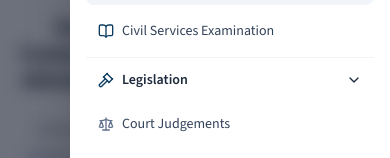
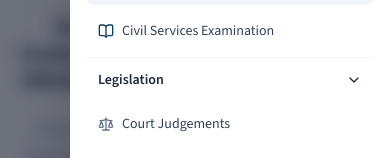
Before and after one commit to devch007/Civilspage, a Next.js app: page / in a window 390 px wide. Both pictures are taken after a click on the button 354 px from the left and 67 px from the top of the page. Shown: the part 127-285 px from the top of the page. Built offline with nearby package versions, Linux system fonts and the light colour scheme; no server answers; the database is empty.

Commit message:
Remove icon in front of Legislation in header

```diff
--- a/src/components/layout/Header.tsx
+++ b/src/components/layout/Header.tsx
@@ -605,8 +605,7 @@
                   onClick={() => toggleDropdown('mobile-legislation')}
                   className="w-full flex items-center justify-between px-3 py-2 rounded-md hover:bg-slate-50 text-slate-800 font-semibold"
                 >
-                  <span className="flex items-center gap-2">
-                    <Gavel className="w-4 h-4 text-[#0b3b60]" />
+                  <span>
                     Legislation
                   </span>
                   <ChevronDown className={`w-4 h-4 transition-transform ${activeDropdown === 'mobile-legislation' ? 'rotate-180' : ''}`} />
```
